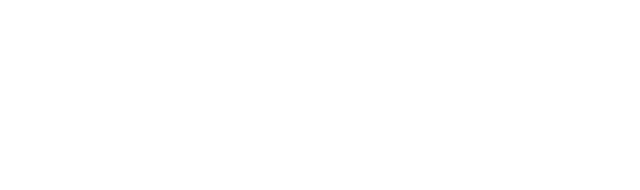
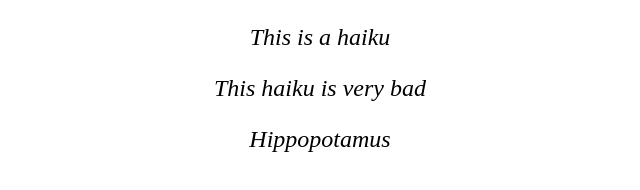
Before and after one commit to s-cooper512/Week-1, a plain HTML site: page Day-3/Haiku-Homework/index.html in a window 1280 px wide. Shown: the whole page, without its empty margins (320-960 px from the left). Drawn offline with Linux system fonts and the light colour scheme.

Commit message:
Added haiku back (reverting previous commit)

```diff
--- a/Day-3/Haiku-Homework/index.html
+++ b/Day-3/Haiku-Homework/index.html
@@ -7,6 +7,8 @@
     <title>Haiku</title>
 </head>
 <body>
-
+    <p class="haiku">This is a haiku</p>
+    <p class="haiku">This haiku is very bad</p>
+    <p class="haiku">Hippopotamus</p>
 </body>
 </html>
```
